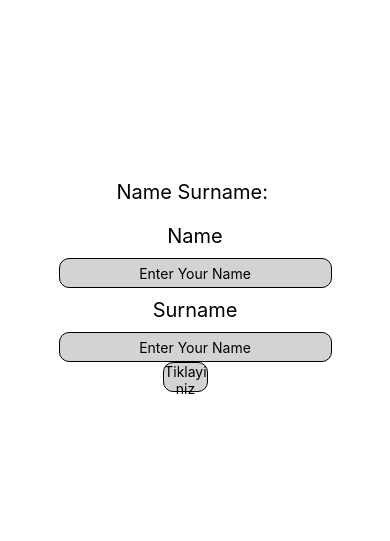
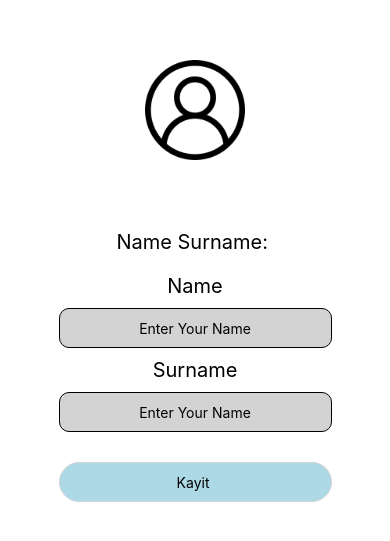
Before and after one commit to numansenlik/React-Native-Practic, a React Native app: screen / in a window 390 px wide. Shown: the part 141-682 px from the top of the page. Built offline with nearby package versions, Linux system fonts and the light colour scheme.

Commit message:
create login page

```diff
--- a/App.js
+++ b/App.js
@@ -1,7 +1,14 @@
 // Status bar Ekranın üstünün temsilcisidir ve container ın stillerine tabi olmuyor
 import { StatusBar } from "expo-status-bar";
 import { useState } from "react";
-import { Pressable, StyleSheet, Text, TextInput, View } from "react-native";
+import {
+  Image,
+  Pressable,
+  StyleSheet,
+  Text,
+  TextInput,
+  View,
+} from "react-native";
 // Text yazı yazmamızı sağlayan comp
 // view container olarak kullanılıyor
 // React fragment yerine view kullanılıyor
@@ -12,31 +19,37 @@ export default function App() {
   const [fullName, setFullName] = useState("");
   return (
     <View style={styles.container}>
+      <Image
+        style={styles.logoImage}
+        source={require("./assets/images/login.png")}
+      />
       <Text style={styles.textStyle}>Name Surname: {fullName}</Text>
       <Text style={styles.textStyle}>Name</Text>
       <TextInput
         placeholder="Enter Your Name"
         value={name}
-        onChangeText={(i) => {
-          setName(i);
-        }}
+        onChangeText={setName}
         style={styles.textInput}
       />
       <Text style={styles.textStyle}>Surname</Text>
       <TextInput
         placeholder="Enter Your Name"
         value={surname}
-        onChangeText={(i) => {
-          setSurname(i);
-        }}
+        onChangeText={setSurname}
         style={styles.textInput}
       />
       <Pressable
-        onPress={({ pressed }) => {
-          setFullName(name + surname);
+        onPress={() => {
+          setFullName(name + " " + surname);
         }}
+        style={({ pressed }) => [
+          {
+            backgroundColor: pressed ? "lightgreen" : "lightblue",
+          },
+          styles.basicButton,
+        ]}
       >
-        <Text style={styles.textInput}>Tiklayiniz</Text>
+        <Text>Kayit </Text>
       </Pressable>
       <StatusBar style="auto" />
       {/* <View style={styles.subContainer}>
@@ -71,11 +84,28 @@ const styles = StyleSheet.create({
   textInput: {
     backgroundColor: "lightgray",
     width: "70%",
-    height: 30,
+    height: 40,
     borderWidth: 0.5,
     borderRadius: 10,
     textAlign: "center",
     justifyContent: "center",
+  },
+  basicButton: {
+    textAlign: "center",
+    justifyContent: "center",
+    width: "70%",
+    height: 40,
+    borderRadius: 1,
+    borderColor: "lightgray",
+    borderWidth: 1,
+    alignItems: "center",
+    marginTop: 30,
+    borderRadius: 20,
+  },
+  logoImage: {
+    width: 100,
+    height: 100,
+    marginBottom: 60,
   },
 });
 
```
Also changed, not shown: src/components/Loading.js (added, +10 -0 lines), assets/images/login.png (added).
